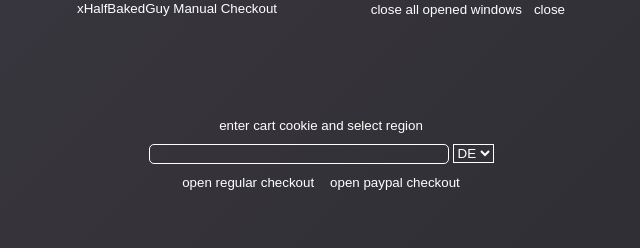
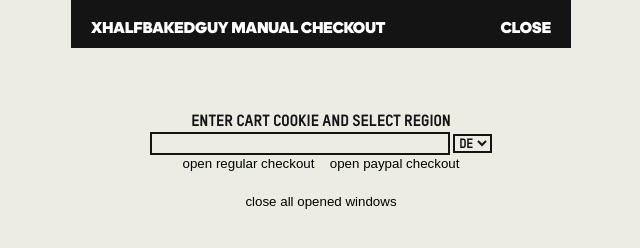
Before and after one commit to baked-dev/adidas-manual-checkout, an Electron app: page data/index.html in a window 1280 px wide. Shown: the whole page, without its empty margins (319-959 px from the left). Drawn offline with Linux system fonts and the light colour scheme.

Commit message:
Update index.html

```diff
--- a/data/index.html
+++ b/data/index.html
@@ -1,70 +1,23 @@
-<html>
-    <style type="text/css">
-        body {
-            max-width: 500px;
-            margin: auto;
-            overflow: hidden;
-            background: linear-gradient(135deg, #383741 0%,#36343a 27%,#2b2a32 86%,#2b2a32 86%,#2b2a32 100%);
-        }
-        #cookieinput{
-            width: 300px;
-            background-color: transparent;
-            color: white;
-            border: 1px solid white;
-            border-radius: 5px;
-            padding-left: 5px;
-            padding-bottom: 2px;
-        }
-        select{
-            background-color: transparent;
-            color: white;
-            border: 1px solid white;
-            user-select: none;
-        }
-        button{
-            background-color: transparent;
-            color: white;
-            border: none;
-            cursor: pointer;
-            user-select: none;
-        }
-        #main button{
-            margin-top: 10px;
-            margin-bottom: 10px;
-        }
-        html{
-            user-select: none;
-        }
-        input:focus,
-        select:focus,
-        textarea:focus,
-        button:focus {
-            outline: none;
-            color:#DDDDDD
-        }
-    </style>
+<head>
+    <meta charset="UTF-8"/>
+    <title>xHalfBakedGuy Manual Checkout</title>
+      <link href="style.css" rel="stylesheet">
+    </head>
     <script>
         const { ipcRenderer } = require('electron');
         window.ipcRenderer = ipcRenderer;
     </script>
     <body>
-    <div id="header" style="-webkit-app-region: drag;">
-    <button disabled style="cursor:default">
+        <div class="blacktop">
+            <div class="topmenu left">
                 xHalfBakedGuy Manual Checkout
-    </button>
-    <button style="float:right;margin-top:1px;-webkit-app-region: no-drag;" onclick="ipcRenderer.send('close')">
+            </div>
+            <div class="topmenu right" onclick="ipcRenderer.send('close')">
                 close
-    </button>
-
-    <button style="float:right;margin-top:1px;-webkit-app-region: no-drag;" onclick="ipcRenderer.send('close_all')">
-        close all opened windows
-    </button>
             </div>
-    <center>
-        <div id="main" style="padding-top:90px;">
-            <button disabled style="cursor:default">
-        enter cart cookie and select region
-    </button><br>
+        </div>
+        <div class="main">
+            enter cart cookie and select region<br>
             <input type="text" id="cookieinput">
             <select id="regionselect">
                 <option value="DE">DE</option>
@@ -72,9 +25,11 @@
                 <option value="US">US</option>
             </select><br>
             <button onclick="open_new()">open regular checkout</button>
-    <button onclick="open_new('paypal')">open paypal checkout</button>
+            <button onclick="open_new('paypal')">open paypal checkout</button><br>
+            <button style="padding-top: 20px" onclick="ipcRenderer.send('close_all')">
+                close all opened windows
+            </button>
         </div>
-    </center>
         <script>
             function open_new(type = false){
                 let task = {
```
Lines whose indentation alone changed are shown as unchanged.
